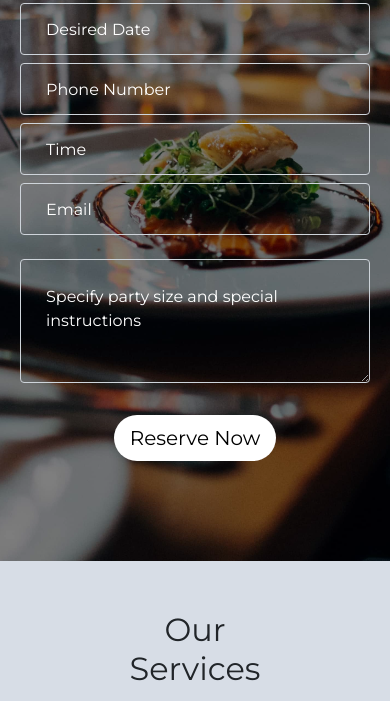
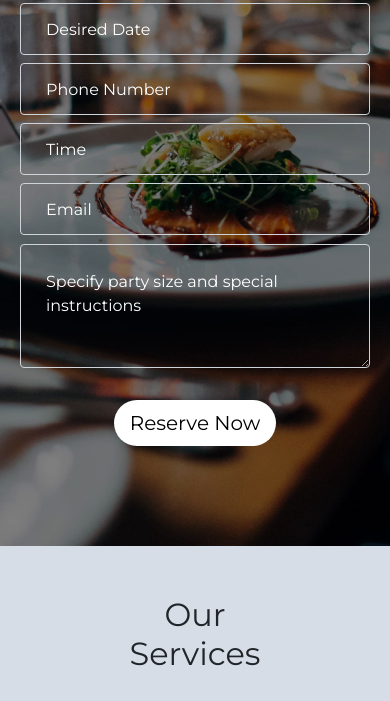
Before and after one commit to t-ogund/restaurant-website, a website: page index.html in a window 390 px wide. Shown: the part 3073-3774 px from the top of the page. Drawn offline with nearby package versions, Linux system fonts and the light colour scheme.

Commit message:
fixed form textarea spacing issue.

```diff
--- a/index.html
+++ b/index.html
@@ -292,7 +292,7 @@
               </div>
 
               <div class="form-row">
-                <div class="col">
+                <div class="col res-col">
                   <label for="exampleFormControlTextarea1"></label>
                   <textarea class="form-control res-textarea form-input" id="exampleFormControlTextarea1" placeholder="Specify party size and special instructions" rows="3"></textarea>
                 </div>
--- a/styles.css
+++ b/styles.css
@@ -282,6 +282,16 @@ option:disabled {
     width: 100%;
 }
 
+.res-col {
+    margin-top: -8px;
+}
+
+@media screen and (max-width: 767px) {
+    .res-col {
+        margin-top: -15px;
+    }
+}
+
 .form-row {
     background: none;
 }
```
